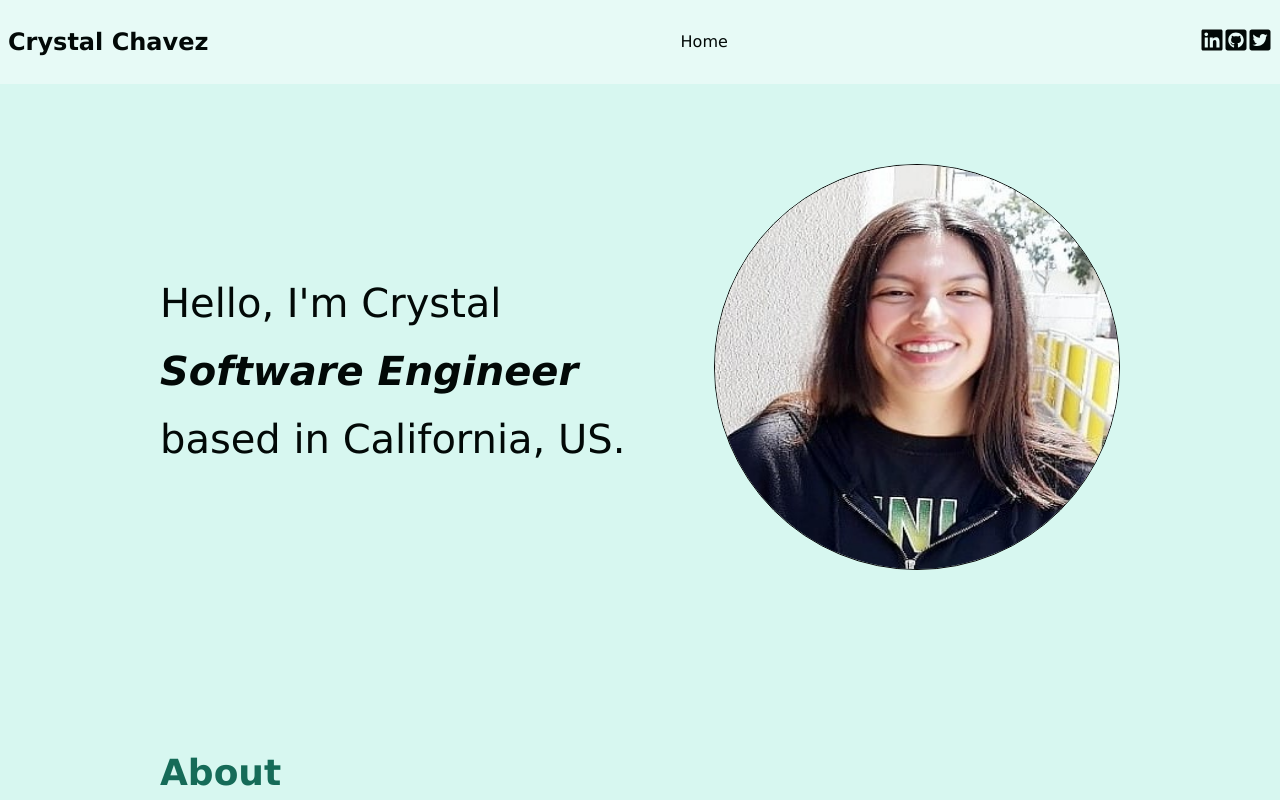
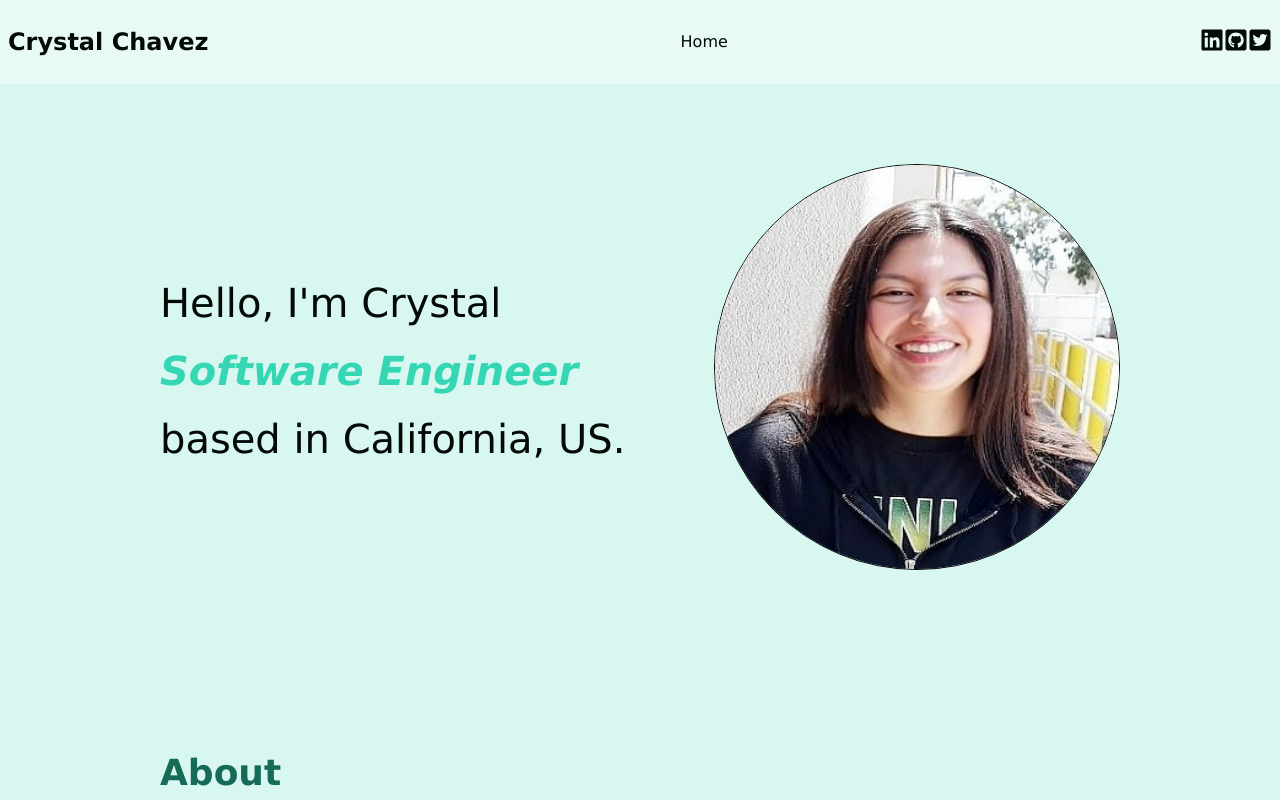
Before and after one commit to crystalchavez99/Beta-Portfolio, a React (Create React App) app: page / in a window 1280 px wide. In both pictures the pointer is over the element "Software Engineer". Shown: the top 800 px of the page. Built offline with nearby package versions, Linux system fonts and the light colour scheme.

Commit message:
final touches

```diff
--- a/src/components/Header/Header.css
+++ b/src/components/Header/Header.css
@@ -12,8 +12,12 @@
 #occupation{
     font-weight:900;
     font-style: italic;
+    transition: color 2s;
 }
 
+#occupation:hover{
+    color:#34d6b3;
+}
 .profile{
     line-height: 28px;
 
```
